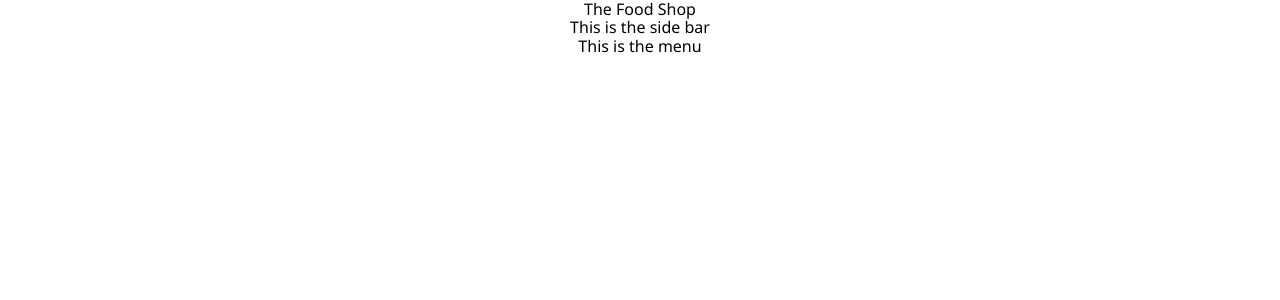
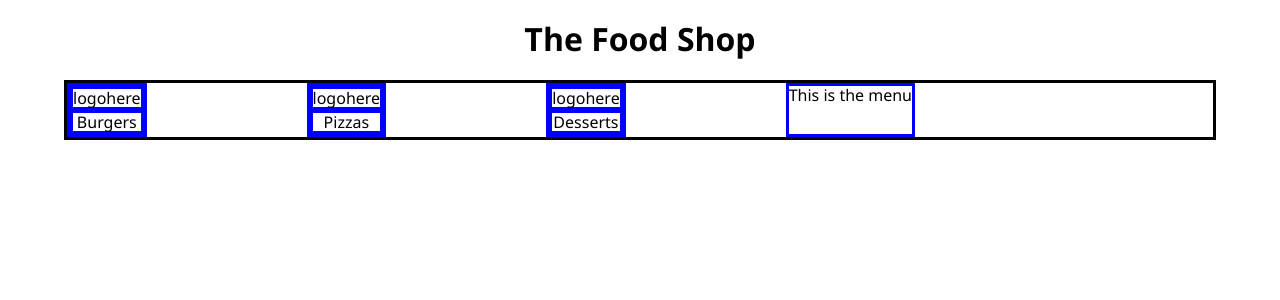
Before and after one commit to Rhu-Labs/food-order-machine, an Angular app: page /order in a window 1280 px wide. Shown: the top 300 px of the page. Built offline with nearby package versions, Linux system fonts and the light colour scheme.

Commit message:
added ngFor orderList

```diff
--- a/src/app/components/order-page/order-page.component.html
+++ b/src/app/components/order-page/order-page.component.html
@@ -1,5 +1,8 @@
-<div>
-    {{restaurantName}}
-    <div>This is the side bar</div>
+<h1>{{restaurantName}}</h1>
+
+<div class="content">
+    <div *ngFor="let content of datas">
+        <div>{{content.logoPath}}</div>
+        <div>{{content.groupType}}</div></div>
     <div>This is the menu</div>
 </div>
--- a/src/app/components/order-page/order-page.component.scss
+++ b/src/app/components/order-page/order-page.component.scss
@@ -0,0 +1,10 @@
+.content {
+    display: flex;
+    flex-direction: row;
+    border: 3px solid black;
+    gap: 10rem;
+
+    div {
+        border: 3px solid blue;
+   }
+}
--- a/src/app/components/order-page/order-page.component.ts
+++ b/src/app/components/order-page/order-page.component.ts
@@ -1,4 +1,5 @@
 import { Component, OnInit } from '@angular/core';
+import { SideBarMenu } from 'src/app/models/side-bar-menu';
 import { AppSettingsService } from 'src/app/services/app-settings.service';
 
 @Component({
@@ -7,13 +8,19 @@ import { AppSettingsService } from 'src/app/services/app-settings.service';
   styleUrls: ['./order-page.component.scss']
 })
 export class OrderPageComponent implements OnInit {
-  constructor(private AppSettingsService: AppSettingsService)
-{}
+side: any;
+  constructor(private AppSettingsService: AppSettingsService) { }
 
-restaurantName: string = '';
+  restaurantName: string = '';
+  datas: SideBarMenu[] = [];
 
-ngOnInit(): void {
-  this.restaurantName = this.AppSettingsService.getRestaurantName()
+
+  ngOnInit(): void {
+    this.restaurantName = this.AppSettingsService.getRestaurantName()
+    this.datas = [
+      new SideBarMenu('logohere', 'Burgers'),
+      new SideBarMenu('logohere', 'Pizzas'),
+      new SideBarMenu('logohere', 'Desserts')
+    ]
+  }
 }
-
-}
--- /dev/null
+++ b/src/app/models/side-bar-menu.ts
@@ -0,0 +1,10 @@
+export class SideBarMenu {
+    logoPath: string;
+    groupType: string;
+
+    constructor(logoPath: string, groupType: string) {
+        this.logoPath = logoPath;
+        this.groupType = groupType;
+    }
+
+}
```
Also changed, not shown: src/app/components/order-page.service.ts (deleted, +0 -9 lines), src/app/models/restaurant-name.ts (deleted).
